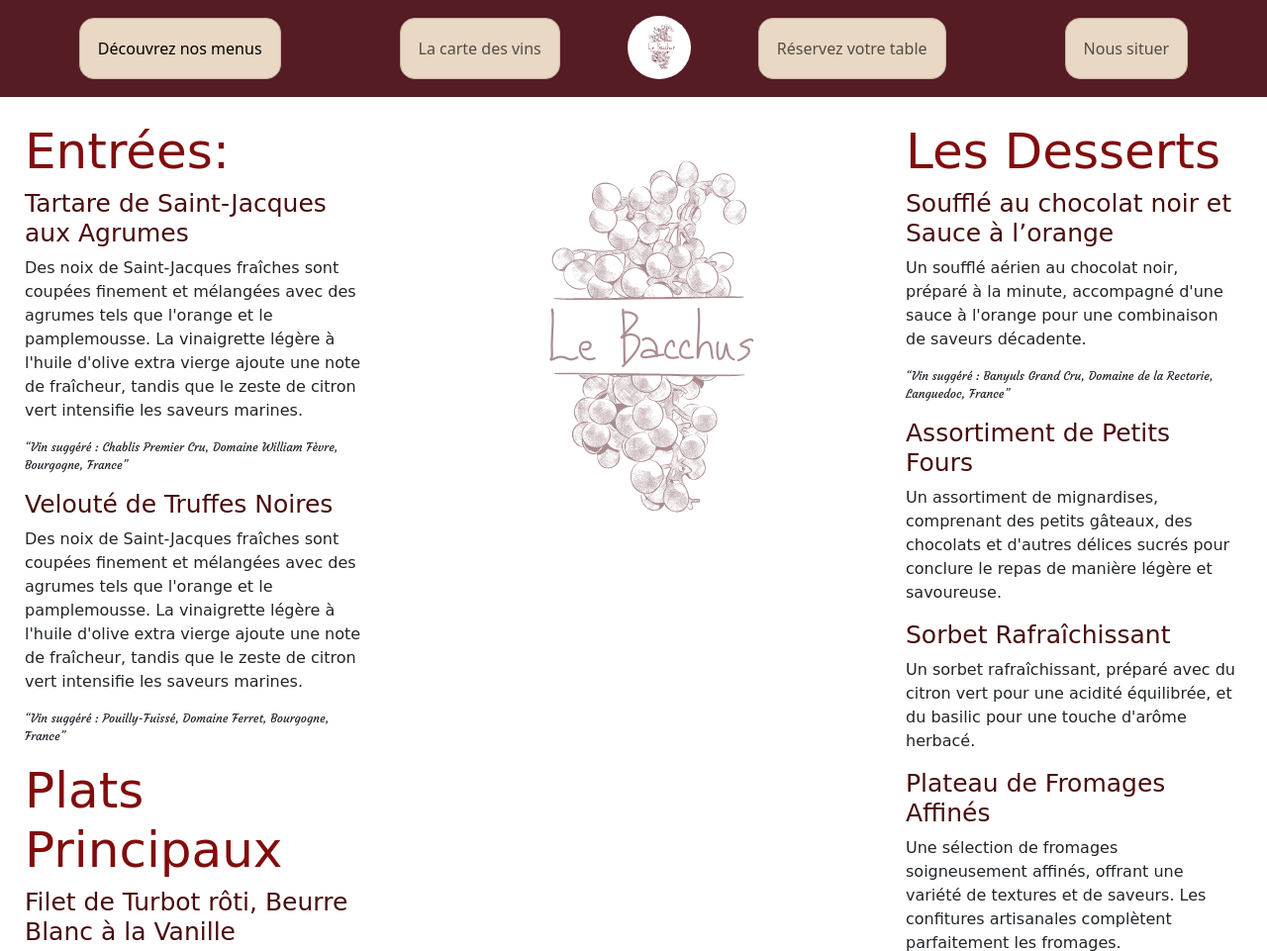
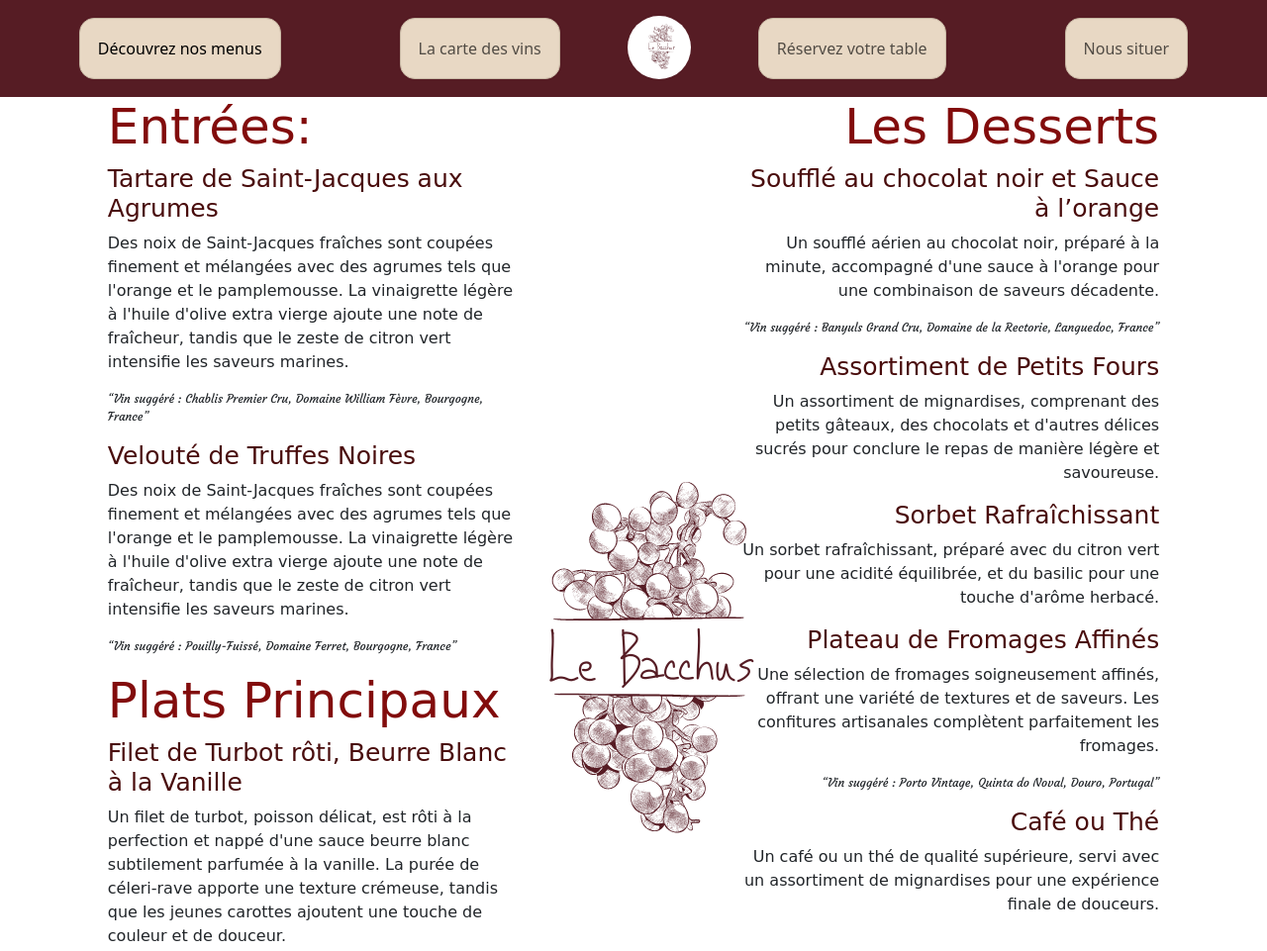
Before and after one commit to TitiaC62/Bacchus, a plain HTML site: page menus.html in a window 1280 px wide. Shown: the top 961 px of the page at 99% size. Drawn offline with nearby package versions, Linux system fonts and the light colour scheme; a web font is replaced by a local one.

Commit message:
modif css page menus

```diff
--- a/menus.html
+++ b/menus.html
@@ -23,7 +23,7 @@
     <nav class="navbar navbar-expand-lg ">
         <div class="container-fluid">
             <div class="logo-mobil">
-                <a class="nav-link logo-mobil" href="#">
+                <a class="nav-link logo-mobil" href="index.html">
                     <img src="/assets/Le_Bacchus_logo.webp" alt="logo" class="logo-mobil">
                 </a>
             </div>
@@ -39,7 +39,7 @@
                     <a class="nav-link" href="#">La carte des vins</a>
                   </li>
                   <li class="logo">
-                    <a class="nav-link" href="#">
+                    <a class="nav-link" href="index.html">
                         <img src="/assets/Le_Bacchus_logo.webp" alt="logo" class="logo">
                     </a>
                   </li>
@@ -57,7 +57,7 @@
 <main>
 <body>
         <!-- Entrées -->
-<section>
+<section class="bg-logo">
     <div class="d-flex justify-content-around">
         <div class="box1">
         <h1 class="titre_principal_menus">Entrées:</h1>
@@ -81,9 +81,13 @@
                 <p class="explication_menus">Le magret de canard est préparé avec une cuisson précise pour une tendreté optimale. Il est accompagné d'une sauce riche aux fruits rouges, ajoutant une note sucrée-acide. Les pommes de terre fondantes complètent le plat.</p>
                 <p class="suggestion_vin">“Vin suggéré : Château Palmer, Margaux, Bordeaux, France”</p>
         </div>
-        <div class="box2">
-            <img src="assets/Le_Bacchus_logo.webp">
+
+        <!--
+            <div class="box2">
+            <img  class="img-logo" src="assets/Le_Bacchus_logo.webp">
         </div>
+        -->
+
 <!-- Desserts -->
         <div class="box3">
         <h1 class="titre_principal_menus">Les Desserts</h1>
--- a/styles.css
+++ b/styles.css
@@ -212,7 +212,7 @@ footer{
     color: #490C0C;
     font-family: 'Arizonia', cursive;
     font-size: 25px;
-    text-align:left;
+
 }
 
 .explication_menus {
@@ -231,12 +231,42 @@ font-size: 12px;
 }
 
 .box1, .box3 {
-    padding: 25px;
-    width: 1000px;
+   width: 33vw;
+    position: relative;
+    z-index: 1;
 }
 
+
+/*
 .box2 {
+    display: flex;
     justify-content: center;;
     align-items: center;
     opacity: 0.5;
+    position: relative;
+    z-index: 0;
 }
+
+.img-logo{
+    height: 70vh;
+}
+
+*/
+
+.bg-logo{
+    background-image: url(/assets/Le_Bacchus_logo.webp);
+    background-repeat: no-repeat;
+    background-position: center;
+}
+
+.box3{
+    text-align: end;
+}
+
+.box1 > .titre_secondaire_menus {
+    text-align: left;
+}
+
+.box3 > .titre_secondaire_menus {
+    text-align: right;
+}
```
Also changed, not shown: index.html (+1 -1 lines).
